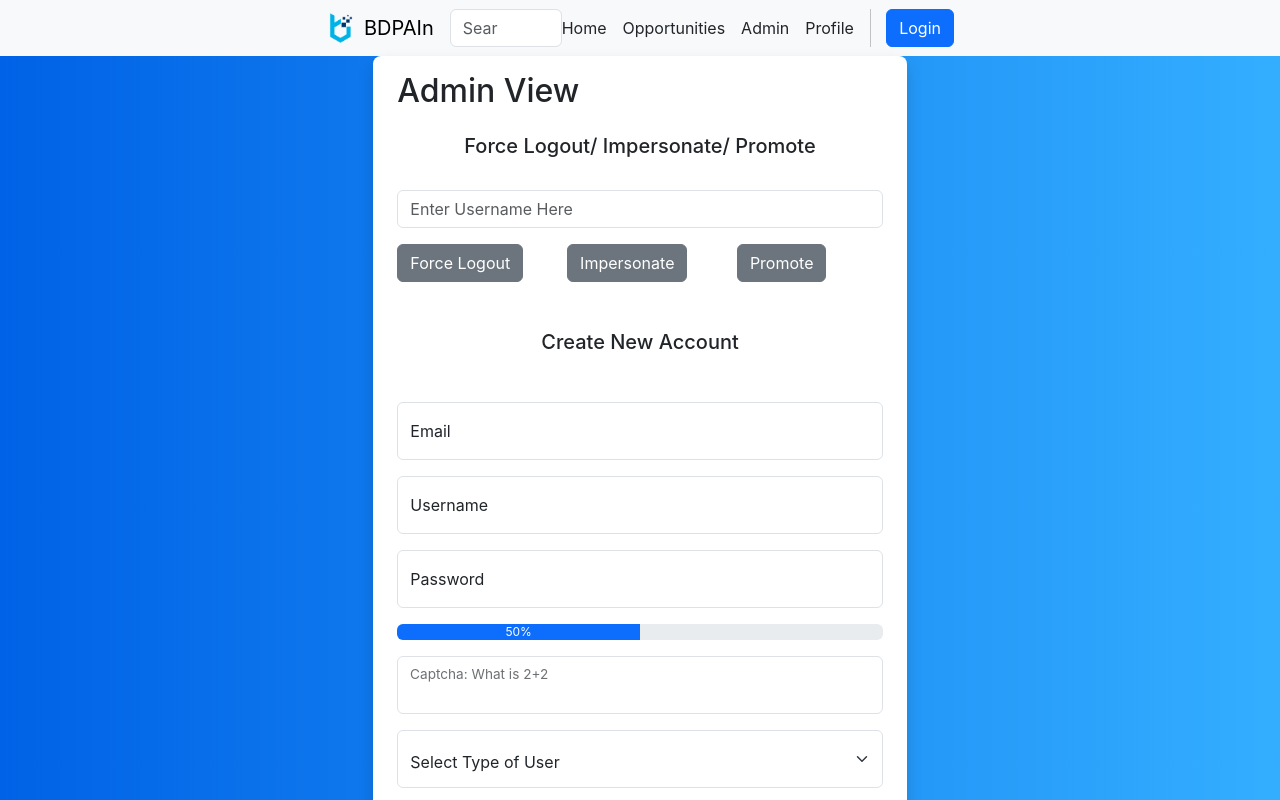
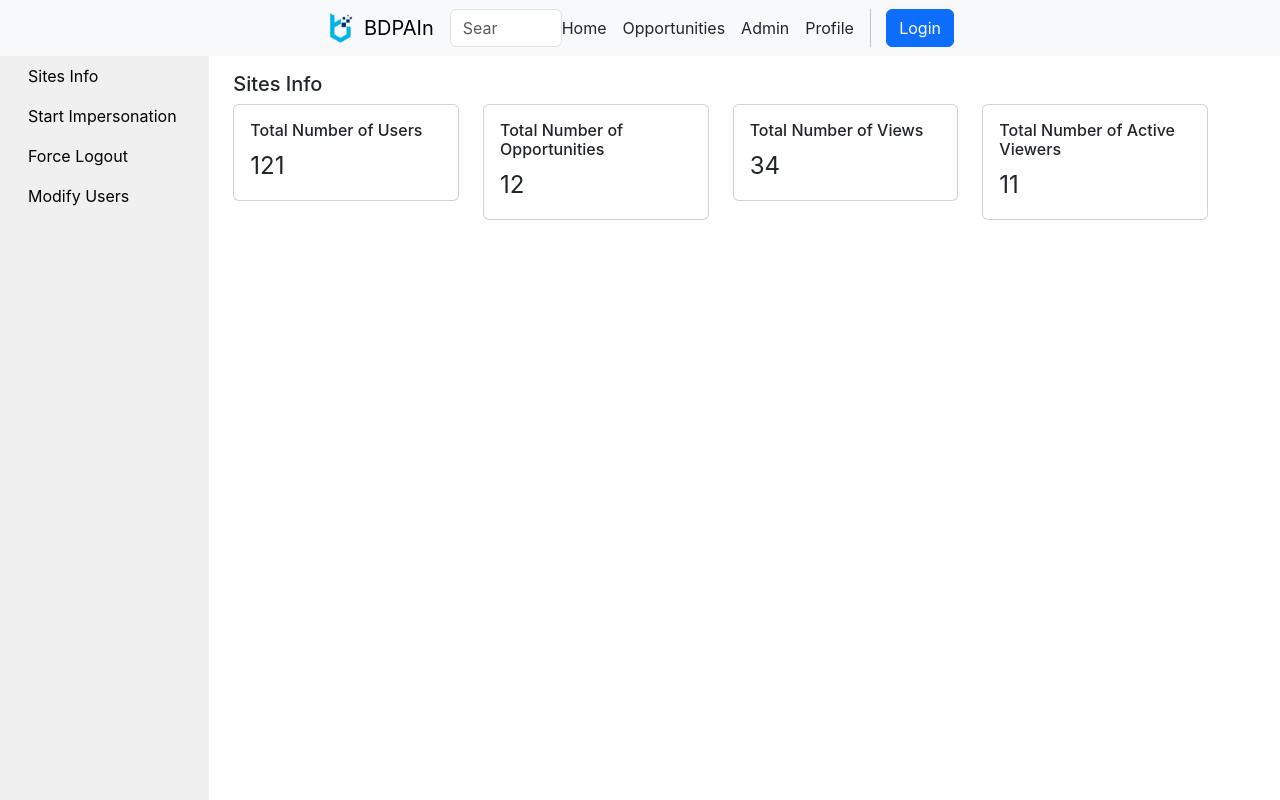
Before and after one commit to nreid1994/CodeCall, a React (Create React App) app in the folder bdpain/: page / in a window 1280 px wide. Shown: the top 800 px of the page. Built offline with nearby package versions, Linux system fonts and the light colour scheme.

Commit message:
admin view

```diff
--- /dev/null
+++ b/bdpain/src/admin/components/admin/admin.scss
@@ -0,0 +1,21 @@
+#admin_container {
+    padding-bottom: 100%;
+    background-color: white
+}
+
+.admin_sidebar {
+    padding-bottom: 100%;
+    background: rgb(240, 240, 240);
+}
+
+.admin_sidebar_links {
+    color: black;
+}
+
+.sites_info_card_title {
+    font-size: medium;
+}
+
+.sites_info_card_text {
+    font-size: x-large
+}
--- a/bdpain/src/admin/components/admin/admin_template.tsx
+++ b/bdpain/src/admin/components/admin/admin_template.tsx
@@ -4,10 +4,83 @@ import {
   AdminProps,
   AdminState,
 } from "./admin_interface";
+import Nav from 'react-bootstrap/Nav';
+import Card from "react-bootstrap/Card";
+import Form from "react-bootstrap/Form"
+import Button from 'react-bootstrap/Button';
+import Container from 'react-bootstrap/Container';
+import Row from 'react-bootstrap/Row';
+import Col from 'react-bootstrap/Col';
+import './admin.scss';
+
 export function template(
   this: AdminController,
   props: AdminProps,
   state: AdminState
 ) {
-  return <div>Im The Admin Page</div>;
+  return (
+    <Container id='admin_container' fluid>
+      <Row className='col-12'>
+        <Col className='admin_sidebar col-2'>
+          <Card className='admin_sidebar border-0 rounded-0'>
+            <Nav defaultActiveKey="/home" className="flex-column">
+              <Nav.Link href="/home" className='admin_sidebar_links'>Sites Info</Nav.Link>
+              <Nav.Link href='' className='admin_sidebar_links'>Start Impersonation</Nav.Link>
+              <Nav.Link href='' className='admin_sidebar_links'>Force Logout</Nav.Link>
+              <Nav.Link href='' className='admin_sidebar_links'>Modify Users</Nav.Link>
+            </Nav>
+          </Card>
+        </Col>
+        <Col className='col-10'>
+          <div>
+            <Container fluid>
+              <Card.Title className='mt-3'>Sites Info</Card.Title>
+              <Row className='col-12'>
+                <Col className='col-3 mt-2'>
+                  <Card>
+                    <Card.Body>
+                      <Card.Title className='sites_info_card_title'>Total Number of Users</Card.Title>
+                        <Card.Text className='sites_info_card_text'>
+                          121
+                        </Card.Text>
+                    </Card.Body>
+                  </Card>
+                </Col>
+                <Col className='col-3 mt-2'>
+                  <Card>
+                    <Card.Body>
+                      <Card.Title className='sites_info_card_title'>Total Number of Opportunities</Card.Title>
+                        <Card.Text className='sites_info_card_text'>
+                          12
+                        </Card.Text>
+                    </Card.Body>
+                  </Card>
+                </Col>
+                <Col className='col-3 mt-2'>
+                  <Card>
+                    <Card.Body>
+                      <Card.Title className='sites_info_card_title'>Total Number of Views</Card.Title>
+                        <Card.Text className='sites_info_card_text'>
+                          34
+                        </Card.Text>
+                    </Card.Body>
+                  </Card>
+                </Col>
+                <Col className='col-3 mt-2'>
+                  <Card>
+                    <Card.Body>
+                      <Card.Title className='sites_info_card_title'>Total Number of Active Viewers</Card.Title>
+                        <Card.Text className='sites_info_card_text'>
+                          11
+                        </Card.Text>
+                    </Card.Body>
+                  </Card>
+                </Col>
+              </Row>
+            </Container>
+          </div>
+        </Col>
+      </Row>
+    </Container>
+  );
 }
--- a/bdpain/src/admin/components/admin_container/admin_container.ts
+++ /dev/null
@@ -1,17 +0,0 @@
-import { Component } from "react";
-import {
-  AdminContainerController,
-  AdminContainerProps,
-  AdminContainerState,
-} from "./admin_container_interface";
-import { template } from "./admin_container_template";
-
-export class AdminContainer
-  extends Component<AdminContainerProps, AdminContainerState>
-  implements AdminContainerController
-{
-  render = () => template.call(this, this.props, this.state);
-  constructor(props: AdminContainerProps) {
-    super(props);
-  }
-}
--- a/bdpain/src/admin/components/admin_container/admin_container_interface.ts
+++ /dev/null
@@ -1,3 +0,0 @@
-export interface AdminContainerProps {}
-export interface AdminContainerState {}
-export interface AdminContainerController {}
--- a/bdpain/src/admin/components/admin_container/admin_container_template.tsx
+++ /dev/null
@@ -1,114 +0,0 @@
-import React from "react";
-import {
-  AdminContainerController,
-  AdminContainerProps,
-  AdminContainerState,
-} from "./admin_container_interface";
-
-import Card from "react-bootstrap/Card";
-import Form from "react-bootstrap/Form"
-import Button from 'react-bootstrap/Button';
-import Container from 'react-bootstrap/Container';
-import Row from 'react-bootstrap/Row';
-import Col from 'react-bootstrap/Col';
-import ProgressBar from "react-bootstrap/esm/ProgressBar";
-
-export function template(
-  this: AdminContainerController,
-  props: AdminContainerProps,
-  state: AdminContainerState
-) {
-  return (
-    <>
-      <div className="py-2 row">
-        <Card.Title className="fs-2 bolded">Admin View</Card.Title>
-          <Card.Subtitle className='text-center mt-3 mb-3 fs-5 bolded'>Force Logout/ Impersonate/ Promote</Card.Subtitle>
-          <Form className="d-flex">
-            <Form.Control
-              type="search"
-              placeholder="Enter Username Here"
-              className="mt-3"
-              aria-label="Search"
-            />
-          </Form>
-          <Container>
-            <Row className='mt-3'>
-              <Col>
-                <Button variant="secondary">Force Logout</Button>
-              </Col>
-              <Col>
-                <Button variant="secondary">Impersonate</Button>
-              </Col>
-              <Col>
-                <Button variant="secondary">Promote</Button>
-              </Col>
-            </Row>
-          </Container>
-          <Card.Subtitle className='text-center mt-5 mb-5 fs-5 bolded'>Create New Account</Card.Subtitle>
-          <Form className="form-floating mb-3">
-            <Form.Floating className="mb-3">
-              <Form.Control
-                type="email"
-                id="email"
-                name="email"
-                placeholder="Email"
-                required
-              />
-              <Form.Label htmlFor="email">Email</Form.Label>
-            </Form.Floating>
-            <Form.Floating className="mb-3">
-              <Form.Control
-                type="text"
-                id="username"
-                name="username"
-                placeholder="Username"
-                pattern="[a-zA-Z0-9_\-]*"
-                title="Hey, your username can only be alphanumeric with dashes and underscores."
-                required
-              />
-              <Form.Label htmlFor="username">Username</Form.Label>
-            </Form.Floating>
-            <Form.Floating className="mb-3">
-              <Form.Control
-                type="password"
-                id="password"
-                name="password"
-                placeholder="Password"
-                title="Hey, your password must be more than 10 characters."
-                required
-              />
-              <Form.Label htmlFor="password">Password</Form.Label>
-            </Form.Floating>
-            <ProgressBar now={50} label={`${50}%`} className="mb-3" />
-            <Form.Floating className="mb-3">
-              <Form.Control
-                type="text"
-                id="captcha"
-                name="captcha"
-                placeholder="captcha"
-                required
-              />
-              <Form.Select className='mt-3 pt-3' aria-label="Default select example">
-                <option>Select Type of User</option>
-                <option value="1">Administrator</option>
-                <option value="2">Staff</option>
-                <option value="3">Inner</option>
-              </Form.Select>
-              <Form.Label htmlFor="captcha">Captcha: What is 2+2</Form.Label>
-            </Form.Floating>
-            <div className="d-grid">
-              <Button
-                type="submit"
-                variant="primary"
-                className="btn-register text-uppercase fw-bold"
-              >
-                Sign Up
-              </Button>
-            </div>
-          </Form>
-          <Card.Subtitle className='text-center mt-3 mb-3 fs-5 bolded'>Statistics About System</Card.Subtitle>
-
-      </div>
-    </>
-  );;
-}
--- a/bdpain/src/auth/components/auth_container/auth_container_template.tsx
+++ b/bdpain/src/auth/components/auth_container/auth_container_template.tsx
@@ -23,7 +23,7 @@ import { ProfileSkills } from "../../../profile/components/profile/profile_skill
 import { ProfileEducation } from "../../../profile/components/profile/profile_education/profile_education";
 import { ProfileVolunteering } from "../../../profile/components/profile/profile_volunteering/profile_volunteering";
 import { ProfileTop } from "../../../profile/components/profile/profile_top/profile_top";
-import { AdminContainer } from "../../../admin/components/admin_container/admin_container"
+import { Admin } from "../../../admin/components/admin/admin";
 
 export function template(
   this: AuthContainerController,
@@ -33,52 +33,7 @@ export function template(
   return (
     <>
       <Navbar />
-      <Col className="col-sm-9 col-md-7 col-lg-5 mx-auto">
-          <Card className="card border-0 shadow rounded-3">
-            <Card.Body className="px-4 py-2">
-              <AdminContainer></AdminContainer>
-            </Card.Body>
-          </Card>
-        </Col>
-      {/* <Stack className="gap-2 my-3">
-        <Col className="col-sm-9 col-md-7 col-lg-5 mx-auto">
-          <Card className="card border-0 shadow rounded-3">
-            <Card.Body className="px-4 py-2">
-              <LoginForm />
-            </Card.Body>
-          </Card>
-        </Col>
-        <Col className="col-sm-9 col-md-7 col-lg-5 mx-auto">
-          <Card className="card border-0 shadow rounded-3">
-            <Card.Body className="px-4 py-2">
-              <UserForm />
-            </Card.Body>
-          </Card>
-        </Col>
-        <Col className="col-sm-9 col-md-7 col-lg-5 mx-auto">
-          <Card className="card border-0 shadow rounded-3">
-            <Card.Body className="px-4 py-2">
-              <AuthFindAccount />
-            </Card.Body>
-          </Card>
-        </Col>
-        <Col className="col-sm-9 col-md-7 col-lg-5 mx-auto">
-          <Card className="card border-0 shadow rounded-3">
-            <Card.Body className="px-4 py-2">
-              <AuthChangePassword />
-            </Card.Body>
-          </Card>
-        </Col>
-        <Col className="col-sm-9 col-md-7 col-lg-5 mx-auto">
-          <Card className="card border-0 shadow rounded-3">
-            <Card.Body className="px-4 py-2">
-              <OpportunityCard />
-            </Card.Body>
-          </Card>
-        </Col>
-      </Stack> */}
-
-      <ProfileView />
+      <Admin/>
     </>
   );
 }
```
Also changed, not shown: bdpain/src/admin/components/admin_container/admin_container.scss (deleted).
